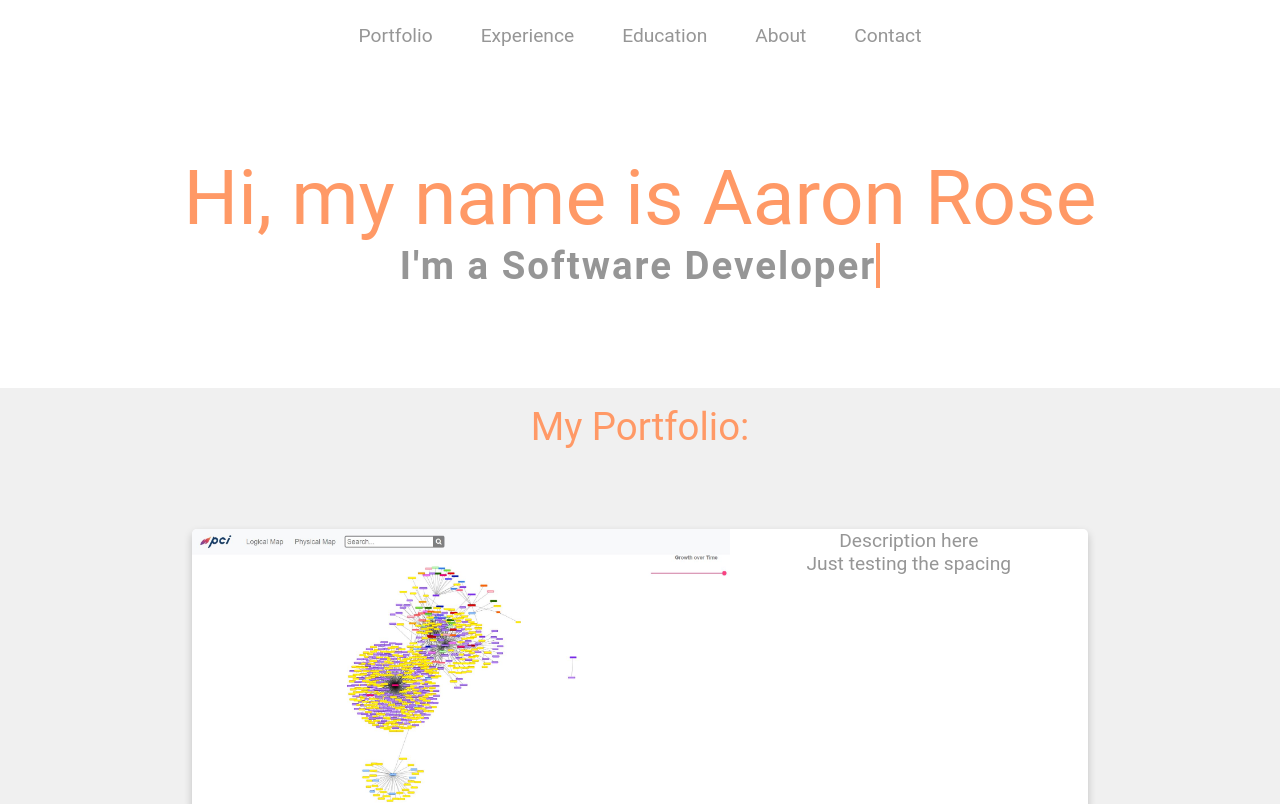
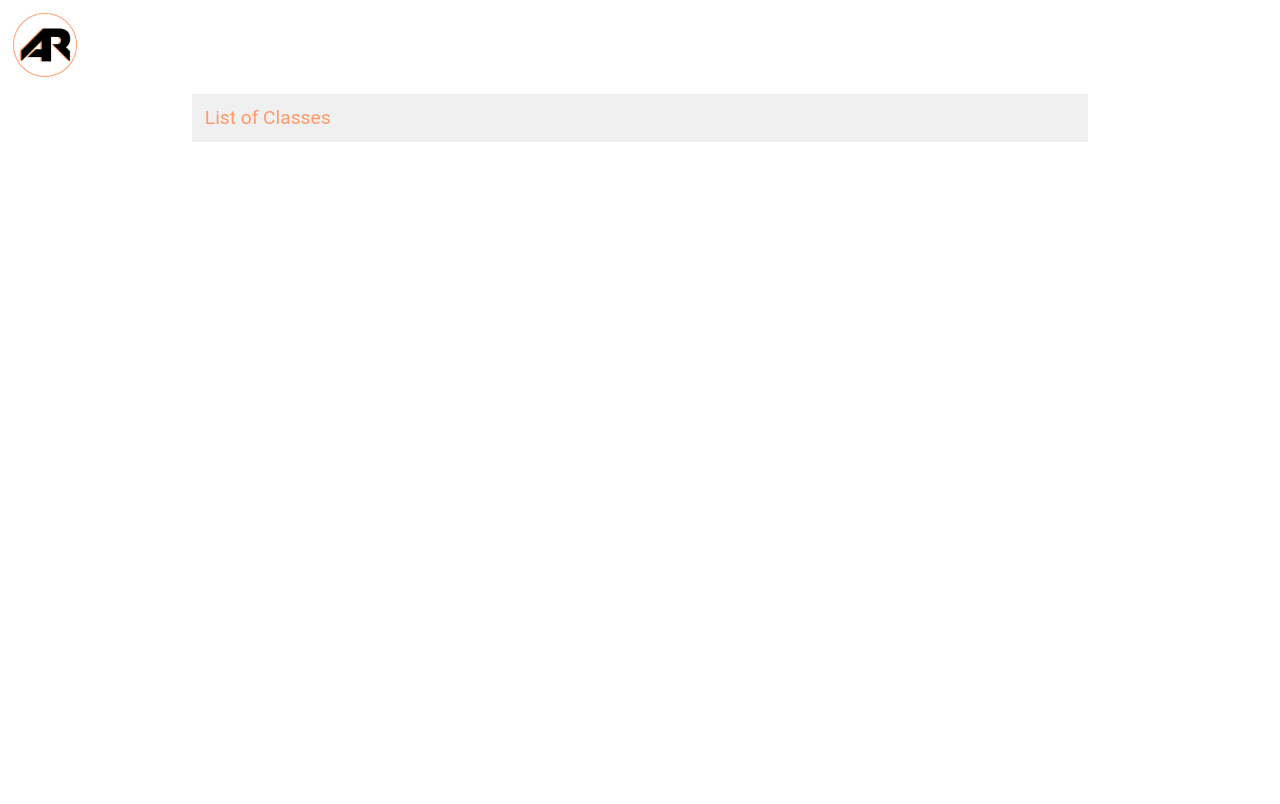
Before and after one commit to aaronrose05/online-portfolio, a React (Create React App) app in the folder portfolio/: page /classlist in a window 1280 px wide. Shown: the top 804 px of the page. Built offline with nearby package versions, Linux system fonts and the light colour scheme.

Commit message:
Fixed routing issue for multiple pages

```diff
--- a/portfolio/package.json
+++ b/portfolio/package.json
@@ -7,6 +7,7 @@
     "@testing-library/react": "^9.5.0",
     "@testing-library/user-event": "^7.2.1",
     "react": "^16.13.1",
+    "react-collapsible": "^2.7.0",
     "react-dom": "^16.13.1",
     "react-router-dom": "^5.1.2",
     "react-scripts": "3.4.1"
--- /dev/null
+++ b/portfolio/src/App.js
@@ -0,0 +1,11 @@
+import Main from './components/main';
+import React from 'react';
+
+function App() {
+    return (
+      <div className="App">
+        <Main />
+      </div>
+    );
+  }
+export default App;
--- a/portfolio/src/components/classlist.js
+++ b/portfolio/src/components/classlist.js
@@ -1,16 +1,26 @@
 import React from 'react';
 import './styles.css';
+import { Link } from 'react-router-dom';
+import Collapsible from 'react-collapsible';
 
 class ClassList extends React.Component{
 
     render(){
         return(
-            <div>
-                hello!
-                <br />
-                test 1
-                <br />
-                test 2
+            <div className="classlist">
+                <div className="ext_navbar">
+                    <Link to="/"><img alt="PCI Logo" src={require('../assets/AR_Logo_Final.png')} /></Link>
+                </div>
+                <div className="classlist-body">
+                    <Collapsible trigger="List of Classes">
+                        <Collapsible trigger="INST490">
+                            <p> Test text </p>
+                        </Collapsible>
+                        <Collapsible trigger="INST462">
+                            <p> Test text </p>
+                        </Collapsible>
+                    </Collapsible>
+                </div>
             </div>
         )
     }
--- a/portfolio/src/components/experience.js
+++ b/portfolio/src/components/experience.js
@@ -1,7 +1,6 @@
 import React from 'react';
 import './styles.css';
-import ClassList from './classlist';
-import { Route, Link, BrowserRouter as Router } from 'react-router-dom'
+import { Link } from 'react-router-dom'
 
 class Experience extends React.Component{
     render(){
@@ -64,11 +63,7 @@ class Experience extends React.Component{
                             August 2016 - May 2020
                             <br />
                             <br />
-                            <Router>
-                                <Link to="/classlist">Click this link to see relevant coursework</Link>
-                                <Route exact path="/experience" component={Experience}/>
-                                <Route exact path="/classlist" component={ClassList}/>
-                            </Router>
+                            <Link to="/classlist">Click this link to see relevant coursework</Link>
                         </p>
                     </div>
                 </div>
--- /dev/null
+++ b/portfolio/src/components/home.js
@@ -0,0 +1,21 @@
+import React from 'react';
+import Navbar from './navbar';
+import Intro from './intro';
+import Portfolio from './portfolio';
+import Experience from './experience';
+import About from './about';
+
+class Home extends React.Component{
+    render(){
+        return(
+            <div>
+                <Navbar />
+                <Intro />
+                <Portfolio />
+                <Experience />
+                <About />
+            </div>
+        )
+    }
+}
+export default Home;
--- /dev/null
+++ b/portfolio/src/components/main.js
@@ -0,0 +1,16 @@
+import React from 'react';
+import { Switch, Route } from 'react-router-dom';
+
+import Home from './home';
+import ClassList from './classlist';
+
+const Main = () => {
+  return (
+    <Switch> {/* The Switch decides which component to show based on the current URL.*/}
+      <Route exact path='/' component={Home}></Route>
+      <Route exact path='/classlist' component={ClassList}></Route>
+    </Switch>
+  );
+}
+
+export default Main;
--- a/portfolio/src/components/styles.css
+++ b/portfolio/src/components/styles.css
@@ -10,6 +10,19 @@ html {
     background-color: transparent;
     overflow: auto;
     text-align: center;
+  }
+
+  .ext_navbar {
+    width: 100%;
+    background-color: transparent;
+    overflow: auto;
+    text-align: left;
+  }
+
+  .ext_navbar img {
+    width: 5vw;
+    height: 5vw;
+    padding: 1vw;
   }
 
   /* Navbar links */
@@ -372,3 +385,32 @@ display: inline-block;
 .icon:hover{
   color: #FF9966;
 }
+
+/* Class List Styling */
+
+.classlist {
+  background-color: white;
+}
+
+.classlist-body {
+  width: 70vw;
+  margin-left: auto;
+  margin-right: auto;
+  background-color: rgb(240, 240, 240);
+}
+
+.Collapsible{
+  color: #FF9966;
+  background-color: rgb(240, 240, 240);
+  font-family: 'Roboto';
+  font-size: 1.5vw;
+  padding: 1vw;
+}
+
+.Collapsible__contentInner{
+  color: rgb(150, 150, 150);
+  background-color: white;
+  font-family: 'Roboto';
+  font-size: 1.5vw;
+  padding: 1vw;
+}
--- a/portfolio/src/index.js
+++ b/portfolio/src/index.js
@@ -1,21 +1,14 @@
 import React from 'react';
 import ReactDOM from 'react-dom';
+import { BrowserRouter } from 'react-router-dom';
+import App from './App';
 import './index.css';
-import Navbar from './components/navbar';
-import Intro from './components/intro';
-import Portfolio from './components/portfolio';
-import Experience from './components/experience';
-import About from './components/about';
 import * as serviceWorker from './serviceWorker';
 
 ReactDOM.render(
-  <React.StrictMode>
-    <Navbar />
-    <Intro />
-    <Portfolio />
-    <Experience />
-    <About />
-  </React.StrictMode>,
+  <BrowserRouter>
+    <App /> {/* The various pages will be displayed by the `Main` component. */}
+  </BrowserRouter>,
   document.getElementById('root')
 );
 
```
Also changed, not shown: portfolio/src/assets/AR_Logo_Final.png (added), 1 other file (tests, documents, lock files or other folders).
